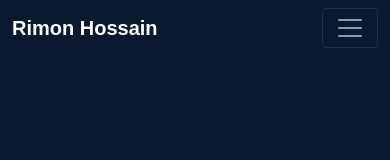
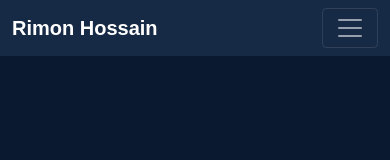
Before and after one commit to rimonhossain12/my-protfolio, a React (Create React App) app: page / in a window 390 px wide. Shown: the top 160 px of the page. Built offline with nearby package versions, Linux system fonts and the light colour scheme.

Commit message:
navbar background color added

```diff
--- a/src/pages/Home/Banner/Banner.css
+++ b/src/pages/Home/Banner/Banner.css
@@ -2,3 +2,9 @@
     font-weight: bold;
     color: white;
 }
+@media screen and (max-width: 991px) {
+  .navbar {
+    background-color: #172A45;
+    color: white;
+  }
+}
```
